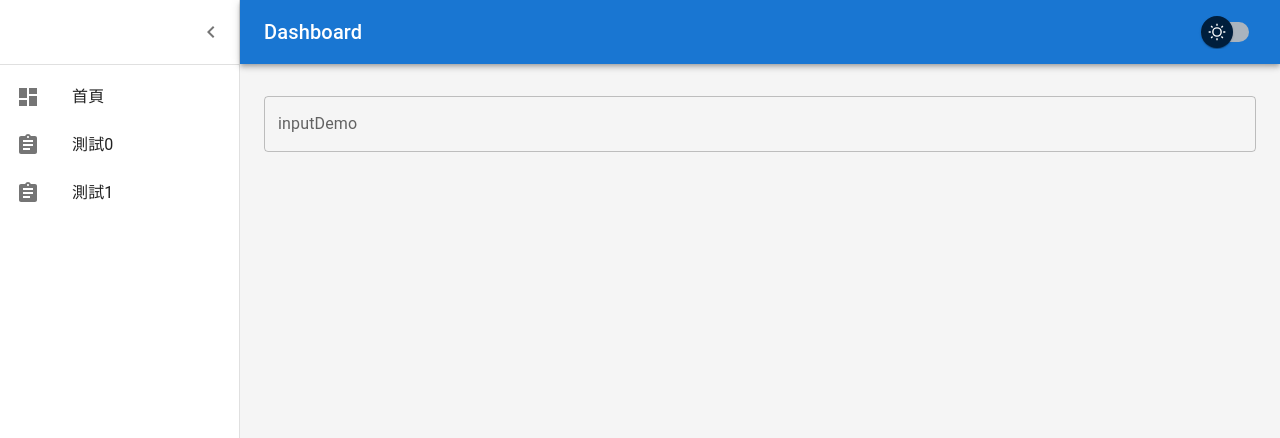
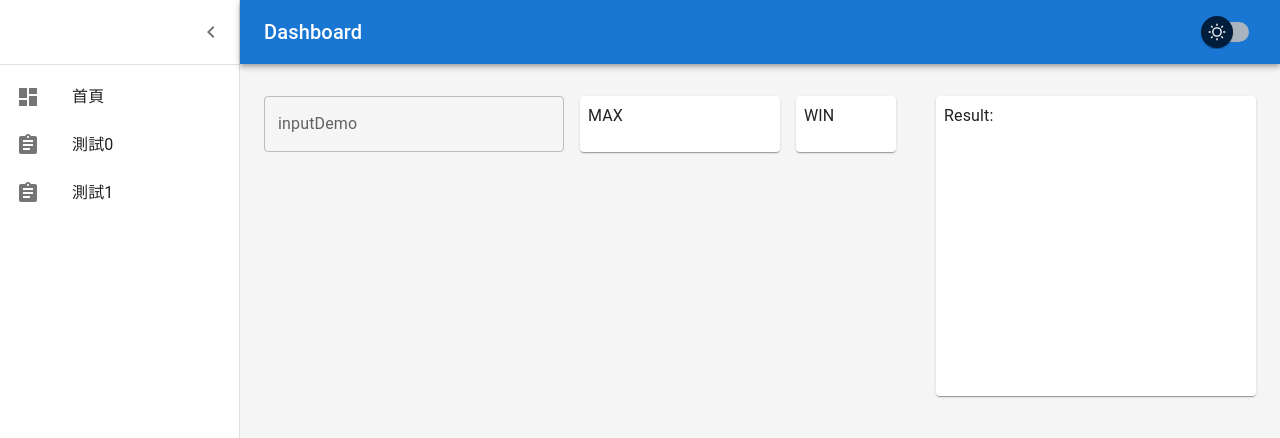
Before and after one commit to Renhz/hello_cra_ts, a React (Create React App) app: page /test1 in a window 1280 px wide. Shown: the top 438 px of the page. Built offline with nearby package versions, Linux system fonts and the light colour scheme; the HTML template or start-up script is replaced by a standard one.

Commit message:
feat: 使用mui的layout components實作一些基本的排版

```diff
--- /dev/null
+++ b/src/components/items/myItems.tsx
@@ -0,0 +1,13 @@
+import { Paper } from '@mui/material';
+import { styled } from '@mui/material/styles';
+import React from 'react';
+
+const MyPaper = styled(Paper)(({ theme }) => ({
+  backgroundColor: theme.palette.mode === 'dark' ? '#1A2027' : '#fff',
+  ...theme.typography.body1,
+  padding: theme.spacing(1),
+  textAlign: 'left',
+  color: theme.palette.text.primary,
+}));
+
+export default MyPaper;
--- a/src/pages/Test0.tsx
+++ b/src/pages/Test0.tsx
@@ -1,8 +1,25 @@
-import { Button } from '@mui/material';
+import { Box, Button, Grid, Stack } from '@mui/material';
 import React from 'react';
 
+import MyPaper from 'components/items/myItems';
+
 function Test0() {
-  return <Button variant="outlined">TEST0</Button>;
+  return (
+    <Box sx={{ flexGrow: 1 }}>
+      <Grid container spacing={2}>
+        <Grid item xs={8}>
+          <Stack direction="row" spacing={2}>
+            <Button>AAA</Button>
+            <Button variant="outlined">BBB</Button>
+            <Button variant="contained">CCC</Button>
+          </Stack>
+        </Grid>
+        <Grid item xs={4}>
+          <MyPaper sx={{ width: '100%', height: 300 }}>Result:</MyPaper>
+        </Grid>
+      </Grid>
+    </Box>
+  );
 }
 
 export default Test0;
--- a/src/pages/Test1.tsx
+++ b/src/pages/Test1.tsx
@@ -1,15 +1,34 @@
+import { Box, Grid, Stack } from '@mui/material';
 import Autocomplete from '@mui/material/Autocomplete';
 import TextField from '@mui/material/TextField';
 import React from 'react';
 
+import MyPaper from 'components/items/myItems';
+
 function Test1() {
   return (
-    <Autocomplete
-      id="inputDemo"
-      freeSolo
-      options={['AAA', 'BBB', 'CCC']}
-      renderInput={(params) => <TextField variant="outlined" {...params} label="inputDemo" />}
-    />
+    <Box sx={{ flexGrow: 1 }}>
+      <Grid container spacing={2}>
+        <Grid item xs={8}>
+          <Stack direction="row" spacing={2}>
+            <Autocomplete
+              sx={{ width: 300 }}
+              id="inputDemo"
+              freeSolo
+              options={['AAA', 'BBB', 'CCC']}
+              renderInput={(params) => (
+                <TextField variant="outlined" {...params} label="inputDemo" />
+              )}
+            />
+            <MyPaper sx={{ width: 200 }}>MAX</MyPaper>
+            <MyPaper sx={{ width: 100 }}>WIN</MyPaper>
+          </Stack>
+        </Grid>
+        <Grid item xs={4}>
+          <MyPaper sx={{ width: '100%', height: 300 }}>Result:</MyPaper>
+        </Grid>
+      </Grid>
+    </Box>
   );
 }
 
```
